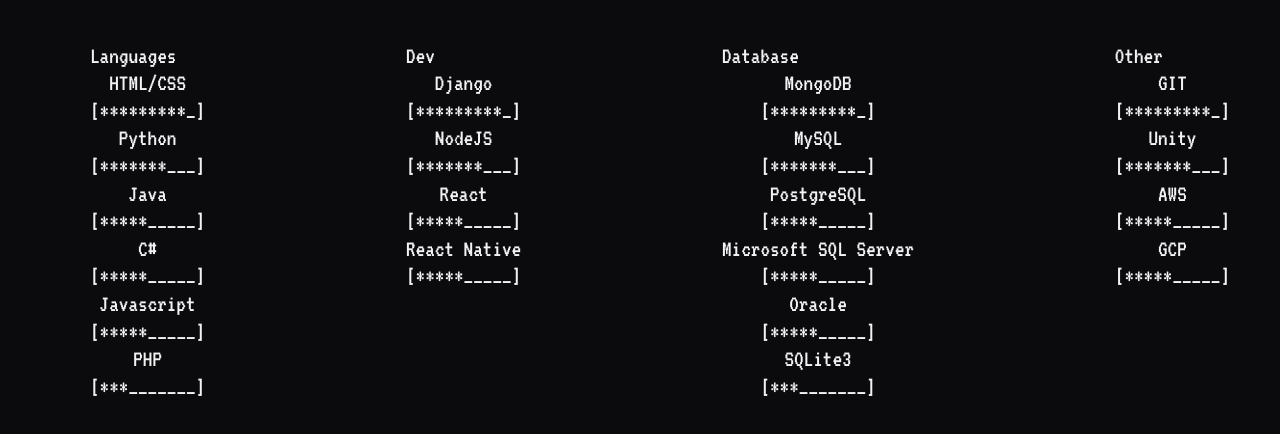
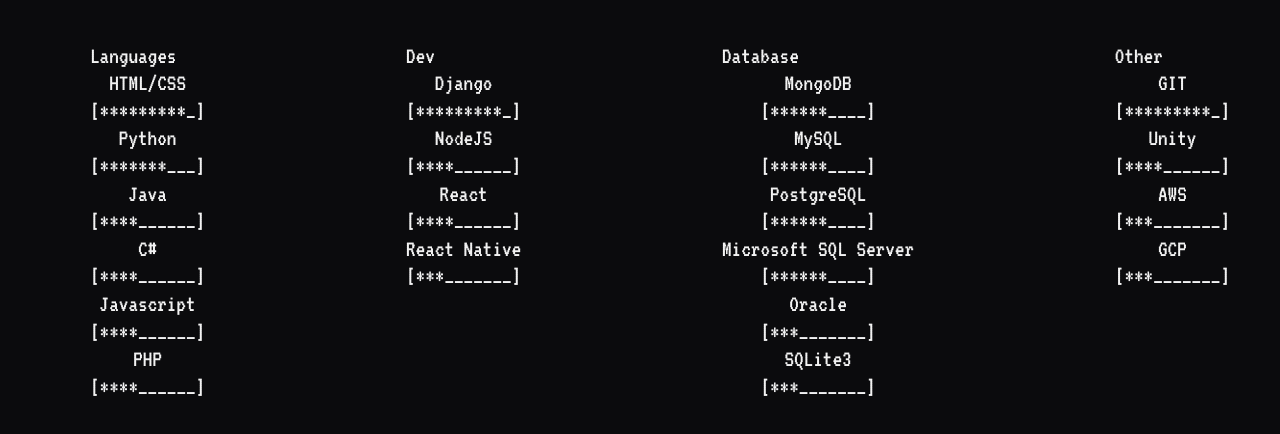
Before and after one commit to lukesheep/lukesheep.github.io, a plain HTML site: page skills.html in a window 1280 px wide. Shown: the part 216-650 px from the top of the page. Drawn offline with Linux system fonts and the light colour scheme.

Commit message:
skill level updated

```diff
--- a/skills.html
+++ b/skills.html
@@ -22,33 +22,33 @@
           <label> Languages</label>
           <li>HTML/CSS<br> [*********_]</li>
           <li>Python<br> [*******___]</li>
-          <li>Java<br> [*****_____]</li>
-          <li>C#<br> [*****_____]</li>
-          <li>Javascript<br> [*****_____]</li>
-          <li>PHP<br> [***_______]</li>
+          <li>Java<br> [****______]</li>
+          <li>C#<br> [****______]</li>
+          <li>Javascript<br> [****______]</li>
+          <li>PHP<br> [****______]</li>
         </ul>
         <ul >
           <label>Dev</label>
           <li>Django<br> [*********_]</li>
-          <li>NodeJS<br> [*******___]</li>
-          <li>React<br> [*****_____]</li>
-          <li>React Native<br> [*****_____]</li>
+          <li>NodeJS<br> [****______]</li>
+          <li>React<br> [****______]</li>
+          <li>React Native<br> [***_______]</li>
         </ul>
         <ul >
           <label> Database</label>
-          <li>MongoDB<br> [*********_]</li>
-          <li>MySQL<br> [*******___]</li>
-          <li>PostgreSQL<br> [*****_____]</li>
-          <li>Microsoft SQL Server<br> [*****_____]</li>
-          <li>Oracle<br> [*****_____]</li>
+          <li>MongoDB<br> [******____]</li>
+          <li>MySQL<br> [******____]</li>
+          <li>PostgreSQL<br> [******____]</li>
+          <li>Microsoft SQL Server<br> [******____]</li>
+          <li>Oracle<br> [***_______]</li>
           <li>SQLite3<br> [***_______]</li>
         </ul>
         <ul >
           <label> Other</label>
           <li>GIT<br> [*********_]</li>
-          <li>Unity<br> [*******___]</li>
-          <li>AWS<br> [*****_____]</li>
-          <li>GCP<br> [*****_____]</li>
+          <li>Unity<br> [****______]</li>
+          <li>AWS<br> [***_______]</li>
+          <li>GCP<br> [***_______]</li>
         </ul>
       </div>
 
```
